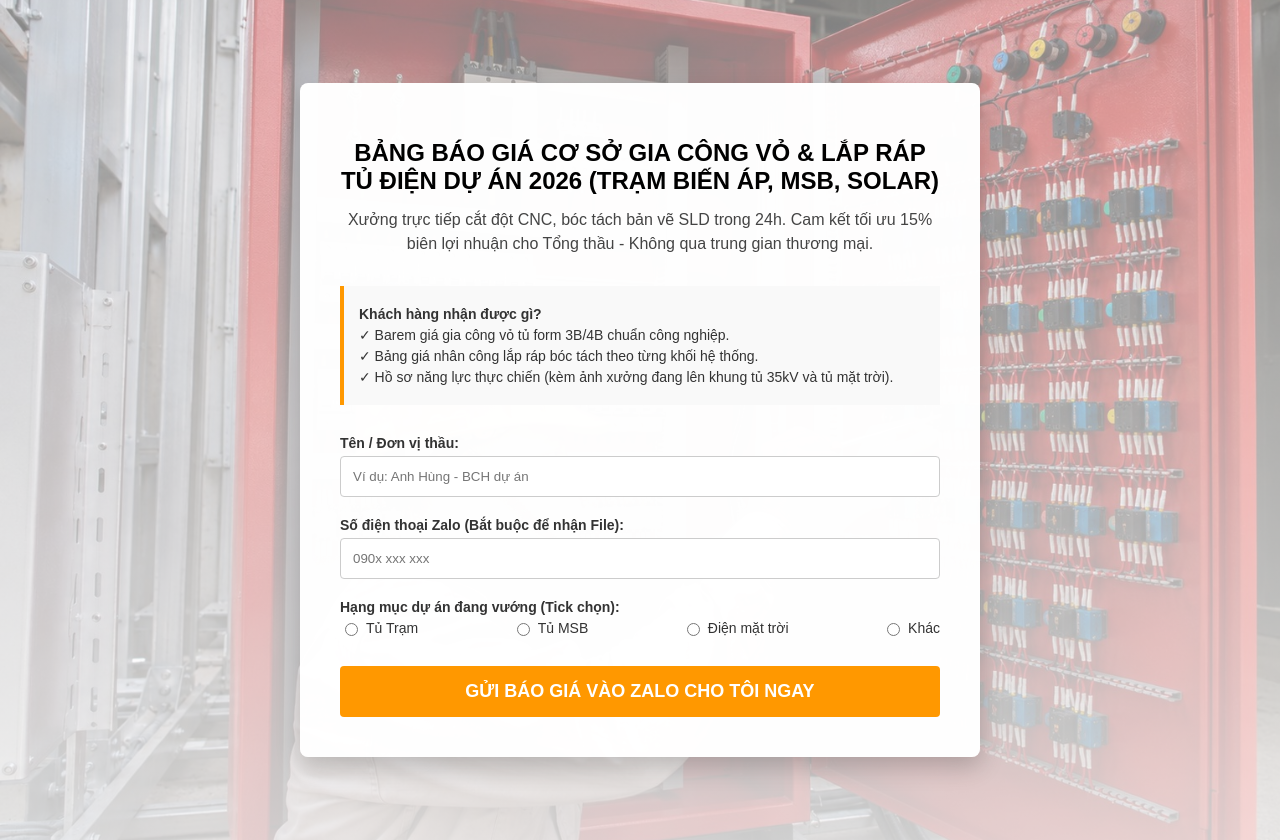
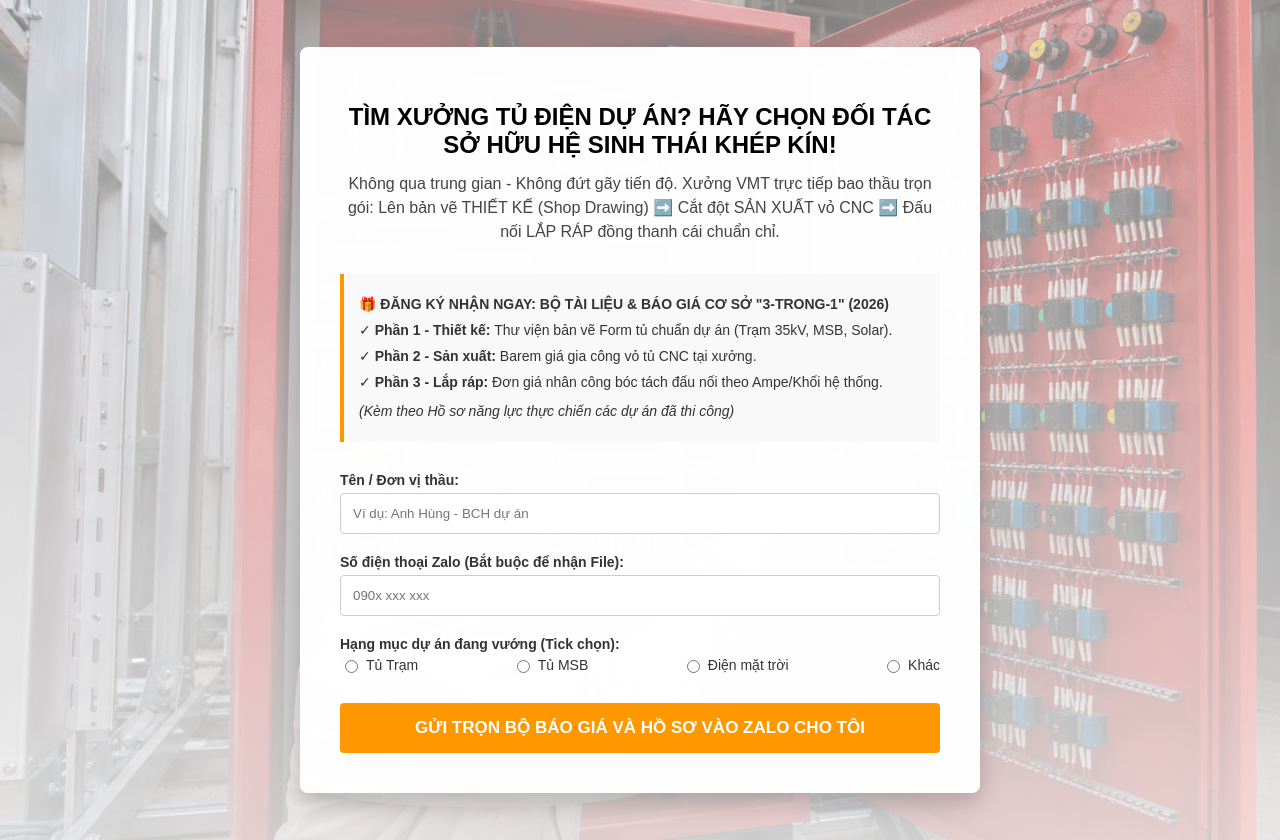
Before and after one commit to dinh64545-glitch/baogia2026, a plain HTML site: page index.html in a window 1280 px wide. Drawn offline with Linux system fonts and the light colour scheme.

Commit message:
Refactor index.html structure and content

```diff
--- a/index.html
+++ b/index.html
@@ -102,7 +102,7 @@
             border-radius: 4px;
             cursor: pointer;
             width: 100%;
-            font-size: 18px;
+            font-size: 17px;
             font-weight: bold;
             text-transform: uppercase;
             margin-top: 10px;
@@ -130,6 +130,7 @@
         .khung-moi-nhu p {
             margin: 5px 0;
             font-size: 14px;
+            line-height: 1.5;
         }
 
         /* ĐÁP ỨNG TRÊN ĐIỆN THOẠI DI ĐỘNG */
@@ -152,15 +153,16 @@
     <div class="nen-trang">
         <div class="khung-noi-dung">
 
-            <h1>BẢNG BÁO GIÁ CƠ SỞ GIA CÔNG VỎ & LẮP RÁP TỦ ĐIỆN DỰ ÁN 2026 (Trạm Biến Áp, MSB, Solar)</h1>
+            <h1>TÌM XƯỞNG TỦ ĐIỆN DỰ ÁN? HÃY CHỌN ĐỐI TÁC SỞ HỮU HỆ SINH THÁI KHÉP KÍN!</h1>
 
-            <h2>Xưởng trực tiếp cắt đột CNC, bóc tách bản vẽ SLD trong 24h. Cam kết tối ưu 15% biên lợi nhuận cho Tổng thầu - Không qua trung gian thương mại.</h2>
+            <h2>Không qua trung gian - Không đứt gãy tiến độ. Xưởng VMT trực tiếp bao thầu trọn gói: Lên bản vẽ THIẾT KẾ (Shop Drawing) ➡️ Cắt đột SẢN XUẤT vỏ CNC ➡️ Đấu nối LẮP RÁP đồng thanh cái chuẩn chỉ.</h2>
 
             <div class="khung-moi-nhu">
-                <p><strong>Khách hàng nhận được gì?</strong></p>
-                <p>✓ Barem giá gia công vỏ tủ form 3B/4B chuẩn công nghiệp.</p>
-                <p>✓ Bảng giá nhân công lắp ráp bóc tách theo từng khối hệ thống.</p>
-                <p>✓ Hồ sơ năng lực thực chiến (kèm ảnh xưởng đang lên khung tủ 35kV và tủ mặt trời).</p>
+                <p><strong>🎁 ĐĂNG KÝ NHẬN NGAY: BỘ TÀI LIỆU & BÁO GIÁ CƠ SỞ "3-TRONG-1" (2026)</strong></p>
+                <p>✓ <strong>Phần 1 - Thiết kế:</strong> Thư viện bản vẽ Form tủ chuẩn dự án (Trạm 35kV, MSB, Solar).</p>
+                <p>✓ <strong>Phần 2 - Sản xuất:</strong> Barem giá gia công vỏ tủ CNC tại xưởng.</p>
+                <p>✓ <strong>Phần 3 - Lắp ráp:</strong> Đơn giá nhân công bóc tách đấu nối theo Ampe/Khối hệ thống.</p>
+                <p style="margin-top: 8px;"><em>(Kèm theo Hồ sơ năng lực thực chiến các dự án đã thi công)</em></p>
             </div>
 
             <!-- BIỂU MẪU ĐƯỢC KẾT NỐI VỚI GOOGLE SHEETS -->
@@ -186,7 +188,7 @@
                     </div>
                 </div>
 
-                <button type="submit" class="nut-gui" id="nut-bam-gui">GỬI BÁO GIÁ VÀO ZALO CHO TÔI NGAY</button>
+                <button type="submit" class="nut-gui" id="nut-bam-gui">GỬI TRỌN BỘ BÁO GIÁ VÀ HỒ SƠ VÀO ZALO CHO TÔI</button>
             </form>
 
             <!-- LỜI CẢM ƠN (QUẢN TRỊ TÂM LÝ): HIỆN RA SAU KHI GỬI THÀNH CÔNG -->
@@ -222,7 +224,7 @@
             })
             .catch(error => {
                 alert('Đường truyền mạng có vấn đề, anh vui lòng bấm gửi lại nhé!');
-                document.getElementById('nut-bam-gui').innerText = 'GỬI BÁO GIÁ VÀO ZALO CHO TÔI NGAY';
+                document.getElementById('nut-bam-gui').innerText = 'GỬI TRỌN BỘ BÁO GIÁ VÀ HỒ SƠ VÀO ZALO CHO TÔI';
                 document.getElementById('nut-bam-gui').disabled = false;
             });
         });
```
